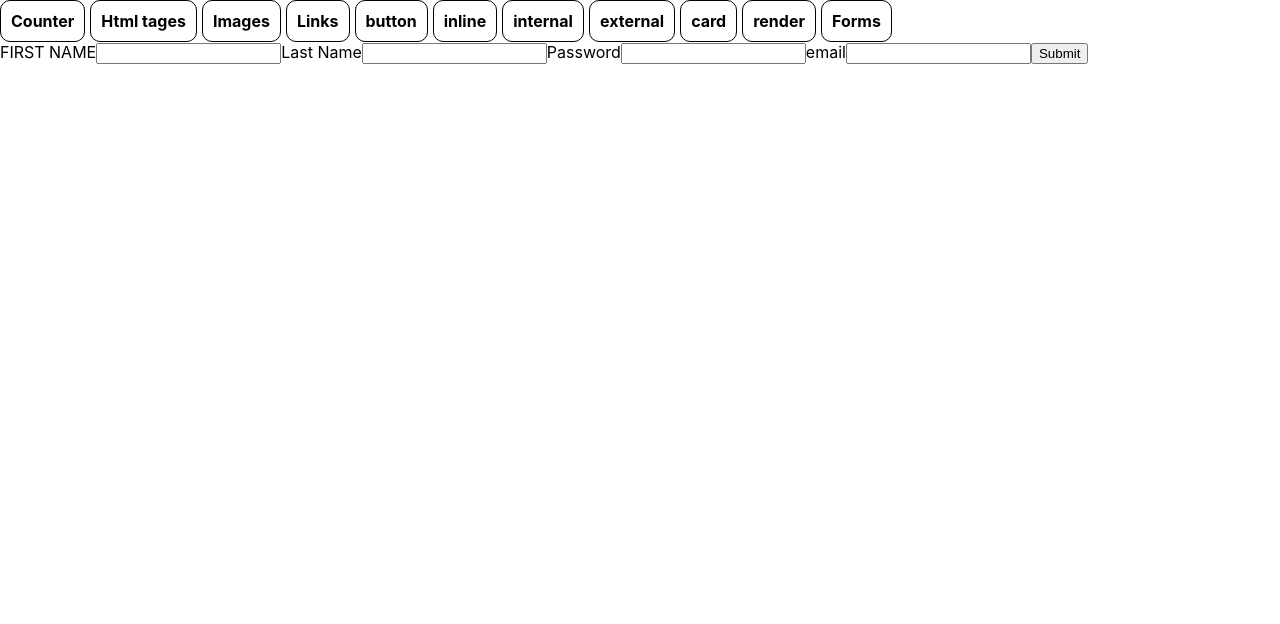
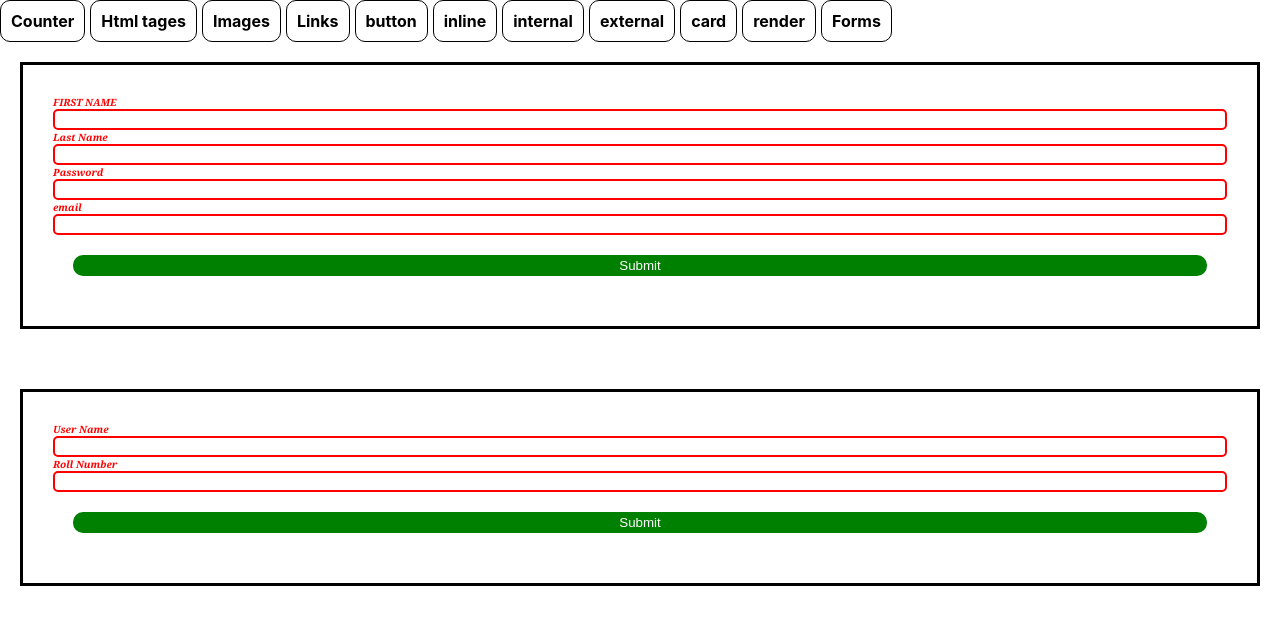
Before and after one commit to JoshiSankar-4021/febreactapp, a React (Create React App) app: page /forms in a window 1280 px wide. Shown: the top 624 px of the page. Built offline with nearby package versions, Linux system fonts and the light colour scheme.

Commit message:
forms and render

```diff
--- /dev/null
+++ b/src/forms/forms.css
@@ -0,0 +1,42 @@
+.formdiv{
+
+}
+
+.formtag{
+    border: 3px solid black ;
+    display: flex;
+    flex-direction: column;
+    margin:20px;
+    padding:30px;
+}
+
+.formi{
+    color:green;
+    border-color: red;
+    border-style: solid;
+    border-radius: 5px;
+}
+
+.formi:focus{
+    outline: none;
+    border-color: green;
+    border-radius:10px;
+}
+
+.forml{
+    color:red;
+    font-size: 10px;
+    font-weight: bold;
+    font-style: italic;
+    font-family: Cambria, Cochin, Georgia, Times, 'Times New Roman', serif;
+}
+
+.submitbutton{
+    margin:20px;
+    color:white;
+    background-color: green;
+    border-style: solid;
+    border-color: green;
+    border-radius:10px;
+
+}
--- a/src/forms/forms.jsx
+++ b/src/forms/forms.jsx
@@ -1,16 +1,63 @@
+import "./forms.css"
+import { useState } from "react";
 function Forms(){
-    return(<div>
-        <form>
-            <label>FIRST NAME</label>
-            <input type="text"/>
-            <label>Last Name</label>
-            <input type="text"/>
-            <label>Password</label>
-            <input type="password"/>
-            <label>email</label>
-            <input type="email"/>
-            <input type="submit"/>
+    //step 1
+    const [secondform,setSecondForm]=useState({
+        user_name:"",
+        rollnumber:""
+    });
+
+    //step 2
+    const handleChange = (e) => {
+    const { name, value } = e.target;
+    setSecondForm(prevState => ({
+        ...prevState,
+        [name]: value
+    }));
+};
+
+    //step 3
+    const handleSubmit=(e)=>{
+        e.preventDefault();
+        console.log(secondform);
+
+        //API INTEGRATION
+        fetch("http://localhost:3000/api/post/Posts?action=post4",{
+            method:"POST",
+            headers:{
+                "Content-Type":"application/json"
+            },
+            body:JSON.stringify(secondform)
+        }).then(response=>response.json())
+        .then(data=>console.log("Success:",data),
+    alert("Form submitted successfully")
+    )
+        .catch(error=>console.error("Error:",error));
+    }
+    return(
+    <div className="formdiv">
+        <form className="formtag">
+            <label className="forml">FIRST NAME</label>
+            <input type="text" className="formi"/>
+            <label className="forml">Last Name</label>
+            <input type="text"  className="formi"/>
+            <label className="forml">Password</label>
+            <input type="password"  className="formi"/>
+            <label className="forml">email</label>
+            <input type="email"  className="formi"/>
+            <input type="submit" className="submitbutton"/>
         </form>
+        <br/>
+        <div className="formdiv">
+            <form className="formtag">
+                <label className="forml">User Name</label>
+                <input type="text" className="formi" name="user_name" value={secondform.user_name} onChange={handleChange}/>
+                <label className="forml">Roll Number</label>
+                <input type="Number"  className="formi" name="rollnumber" value={secondform.rollnumber} onChange={handleChange}/>
+                <input type="submit" className="submitbutton" onClick={handleSubmit}/>
+            </form>
+        </div>
+
     </div>
     )
 } export default Forms;
--- a/src/render/render.jsx
+++ b/src/render/render.jsx
@@ -1,3 +1,4 @@
+import { useEffect,useState } from "react";
 function Render(){
     const products = [
     { id: 1, name: "Nike Shoes", price: 2999 },
@@ -17,6 +18,16 @@ function Render(){
     { id: 15, name: "Converse Sneakers", price: 2499 },
     { id: 16, name: "Converse Sneakers", price: 2499 }
   ];
+const [users,setUsers]=useState([]);
+useEffect(() => {
+    fetch("http://localhost:3000/api/get/Gets?action=gets3", {
+        method: "GET",
+        headers: {
+            "Content-Type": "application/json"
+        }
+    }).then(res=>res.json()).then((result)=>{console.log(result);
+        setUsers(result);}).catch(error => console.error("Error:", error));
+}, []); // ← Changed from [users] to []
     return(
         <div>
             <ol>
@@ -67,6 +78,8 @@ function Render(){
 
             </table>
 
+            <h1>dynamic rendering from database</h1>
+
         </div>
     );
 }
```
